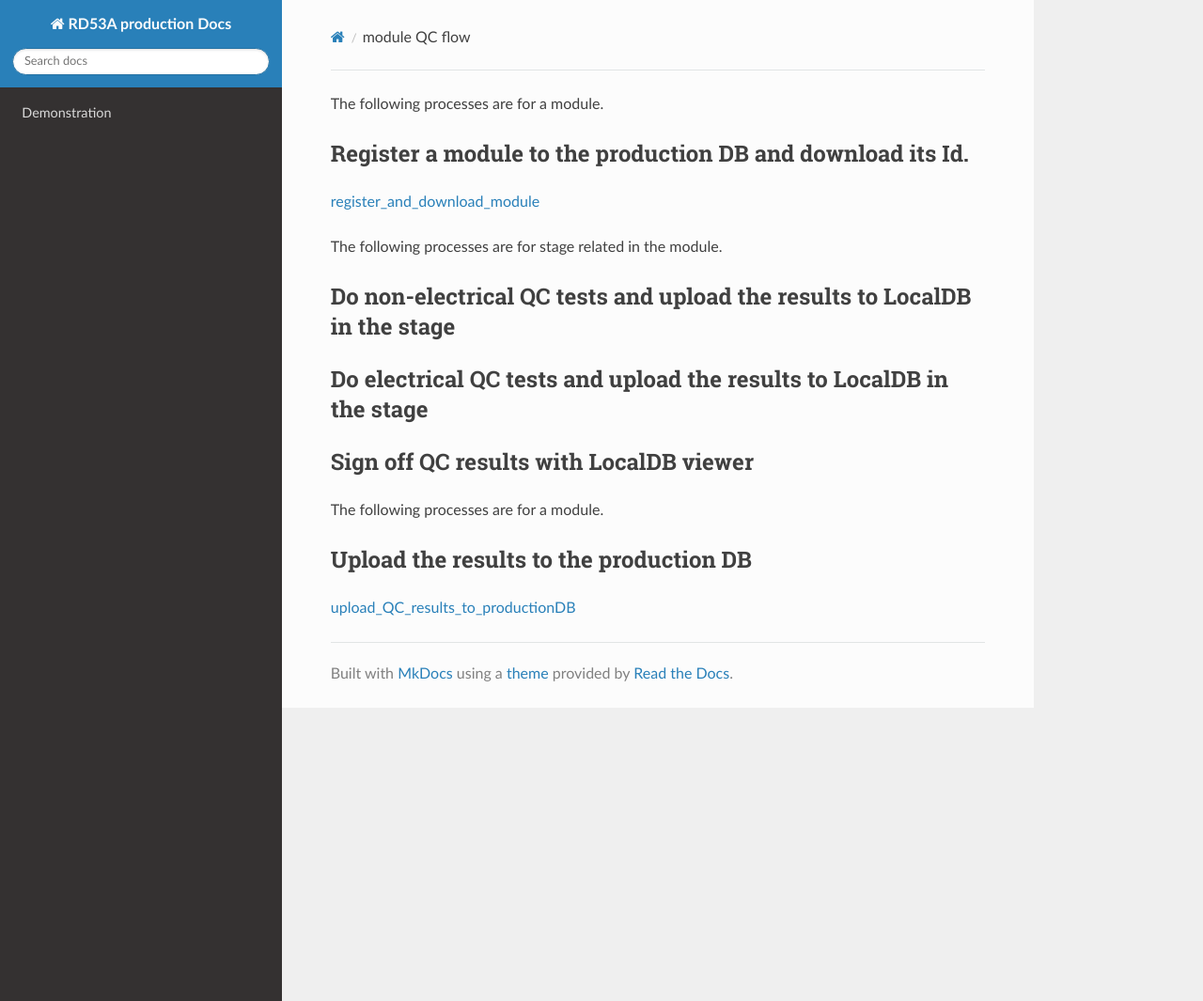
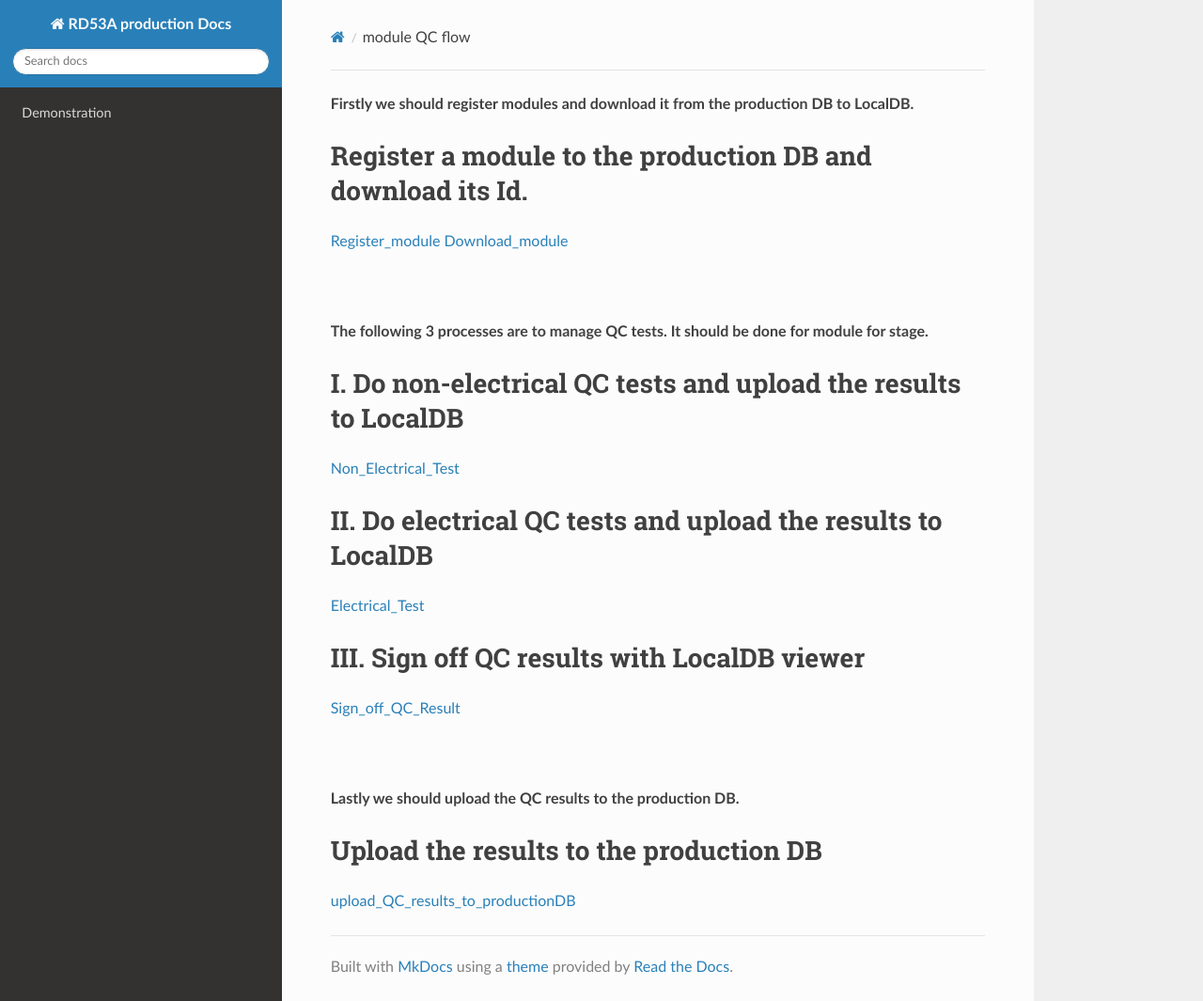
Before and after one commit to jlab-hep/-rd53a_software_doc, an MkDocs documentation site: the page built from docs/module_QC_flow.md, in a window 1280 px wide and 1065 px high. Shown: the whole window at 94% size. Built offline with MkDocs 1.6.1, drawn with Linux system fonts in a browser that asks for light colours; nearby versions of some CDN libraries; old or Windows-style settings are respelled for this version of MkDocs.

Commit message:
create flame of this docs

```diff
--- a/docs/module_QC_flow.md
+++ b/docs/module_QC_flow.md
@@ -1,14 +1,19 @@
-The following processes are for a module.
+**Firstly we should register modules and download it from the production DB to LocalDB.**<br>
+# Register a module to the production DB and download its Id.
+[Register_module](register_module_to_pd.md)
+[Download_module](download_module_from_pd.md)
+<br><br><br>
 
-## Register a module to the production DB and download its Id.
-[register_and_download_module](register_and_download_module.md)
-
-The following processes are for stage related in the module.
-## Do non-electrical QC tests and upload the results to LocalDB in the stage
-## Do electrical QC tests and upload the results to LocalDB in the stage
-## Sign off QC results with LocalDB viewer
+**The following 3 processes are to manage QC tests. It should be done for module for stage.**
+# I. Do non-electrical QC tests and upload the results to LocalDB
+[Non_Electrical_Test](non_electrical_test.md)
+# II. Do electrical QC tests and upload the results to LocalDB
+[Electrical_Test](electrical_test.md)
+# III. Sign off QC results with LocalDB viewer
+[Sign_off_QC_Result](sign_off_qc_result.md)
+<br><br><br>
 
 
-The following processes are for a module.
-## Upload the results to the production DB
+**Lastly we should upload the QC results to the production DB.**
+# Upload the results to the production DB
 [upload_QC_results_to_productionDB](upload_QC_results_to_productionDB.md)
```
Also changed, not shown: docs/create_user.md (+1 -1 lines), docs/download_module_from_pd.md (added, +3 -0 lines), docs/electrical_test.md (added, +3 -0 lines), docs/non_electrical_test.md (added, +3 -0 lines), docs/register_module_to_pd.md (added, +3 -0 lines), docs/setup_database.md (+2 -1 lines), docs/sign_off_qc_result.md (added, +3 -0 lines), docs/upload_QC_results_to_productionDB.md (added, +3 -0 lines), 1 other file.
